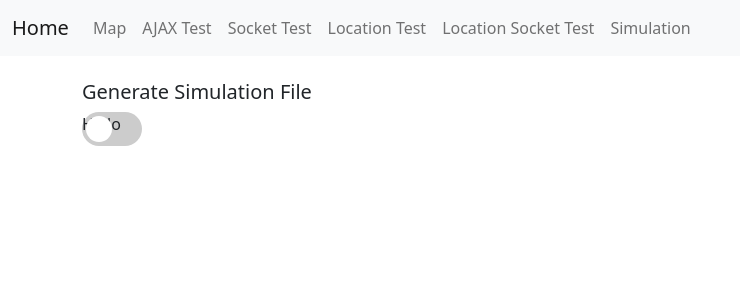
After one commit to TAMUSA-nsf-project/django_smartmap, a Django app: template map/templates/map/simulation.html in a window 1280 px wide. The commit adds this page. Shown: the top 300 px of the page, without its empty margins (0-740 px from the left). Run offline with Django 3.2, Linux system fonts and the light colour scheme; the template is opened without the code that fills it, so the values that code supplies are empty; some libraries are stand-ins or nearby versions.

Commit message:
added page where I can generate simulation files. created two templates with a toggle switch, the second template has customizable labels and a working onclick callback

```diff
--- a/main/templates/main/navbar.html
+++ b/main/templates/main/navbar.html
@@ -13,6 +13,7 @@
         <a class="nav-link" href="{% url 'map:socket-page' %}">Socket Test</a>
         <a class="nav-link" href="{% url 'map:location-page' %}">Location Test</a>
         <a class="nav-link" href="{% url 'map:location-socket-page' %}">Location Socket Test</a>
+        <a class="nav-link" href="{% url 'map:simulation-page' %}">Simulation</a>
       </div>
     </div>
   </div>
--- /dev/null
+++ b/map/templates/map/simulation.html
@@ -0,0 +1,102 @@
+{% extends "main/base.html" %}
+{% load static %}
+
+{% block extend_head %}
+
+    <style>
+
+    /* The switch - the box around the slider */
+.switch {
+  position: relative;
+  display: inline-block;
+  width: 60px;
+  height: 34px;
+}
+
+/* Hide default HTML checkbox */
+.switch input {
+  opacity: 0;
+  width: 0;
+  height: 0;
+}
+
+/* The slider */
+.slider {
+  position: absolute;
+  cursor: pointer;
+  top: 0;
+  left: 0;
+  right: 0;
+  bottom: 0;
+  background-color: #ccc;
+  -webkit-transition: .4s;
+  transition: .4s;
+}
+
+.slider:before {
+  position: absolute;
+  content: "";
+  height: 26px;
+  width: 26px;
+  left: 4px;
+  bottom: 4px;
+  background-color: white;
+  -webkit-transition: .4s;
+  transition: .4s;
+}
+
+input:checked + .slider {
+  background-color: #2196F3;
+}
+
+input:focus + .slider {
+  box-shadow: 0 0 1px #2196F3;
+}
+
+input:checked + .slider:before {
+  -webkit-transform: translateX(26px);
+  -ms-transform: translateX(26px);
+  transform: translateX(26px);
+}
+
+/* Rounded sliders */
+.slider.round {
+  border-radius: 34px;
+}
+
+.slider.round:before {
+  border-radius: 50%;
+}
+    </style>
+
+
+    <script>
+        document.addEventListener('DOMContentLoaded', () => {
+            const slideSwitch = document.querySelector("#slideSwitch")
+            slideSwitch.addEventListener("input", () => {
+
+                console.log(slideSwitch.value)
+            })
+
+
+        })
+
+    </script>
+
+
+{% endblock %}
+
+
+{% block content %}
+     <div class="mb-3">
+        <h5>Generate Simulation File</h5>
+        <label class="switch">
+          <input type="checkbox" id="slideSwitch">
+          <span class="slider round">Hello</span>
+        </label>
+     </div>
+
+
+
+
+{% endblock %}
--- a/map/urls.py
+++ b/map/urls.py
@@ -22,4 +22,8 @@ urlpatterns = [
     # Location Socket Test:
     path('location-socket-test/', views.location_socket_view, name='location-socket-page'),
 
+
+    # Simulation file
+    path('simulation/', views.simulation_view, name='simulation-page'),
+
 ]
```
Also changed, not shown: map/templates/map/simulation_2.html (added, +27 -0 lines), map/views.py (+8 -0 lines).
